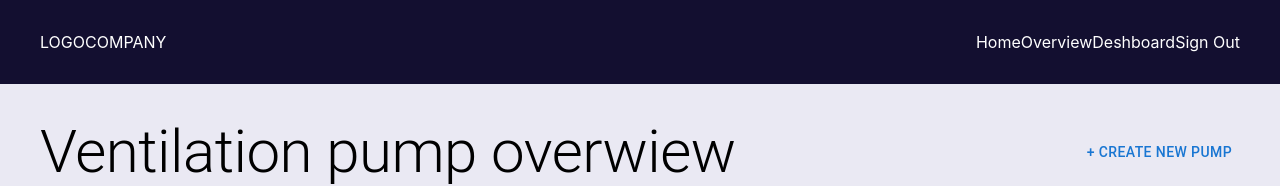
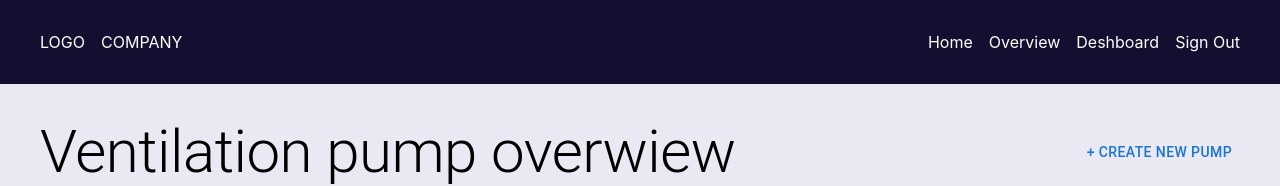
Before and after one commit to puppets101/another-code-test, a React (Create React App) app: page / in a window 1280 px wide. Shown: the top 186 px of the page. Built offline with nearby package versions, Linux system fonts and the light colour scheme; the HTML template or start-up script is replaced by a standard one.

Commit message:
Added navbar item padding

```diff
--- a/src/Components/NavBar.tsx
+++ b/src/Components/NavBar.tsx
@@ -22,7 +22,12 @@ const useStyles = makeStyles({
     display: 'flex',
     alignItems: 'center',
   },
-  navItem: {
+  navItemLeft: {
+    padding: '0 1rem 0 0',
+    cursor: 'pointer',
+  },
+  navItemRight: {
+    padding: '0 0 0 1rem',
     cursor: 'pointer',
   },
 });
@@ -38,14 +43,14 @@ const NavBar = () => {
         <div className={classes.navBarWrapper}>
           <div className={classes.navItemWrapper}>
             {firstNavItems.map((item) => (
-              <div key={item} className={classes.navItem}>
+              <div key={item} className={classes.navItemLeft}>
                 {item}
               </div>
             ))}
           </div>
           <div className={classes.navItemWrapper}>
             {lastNavItems.map((item) => (
-              <div key={item} className={classes.navItem}>
+              <div key={item} className={classes.navItemRight}>
                 {item}
               </div>
             ))}
```
